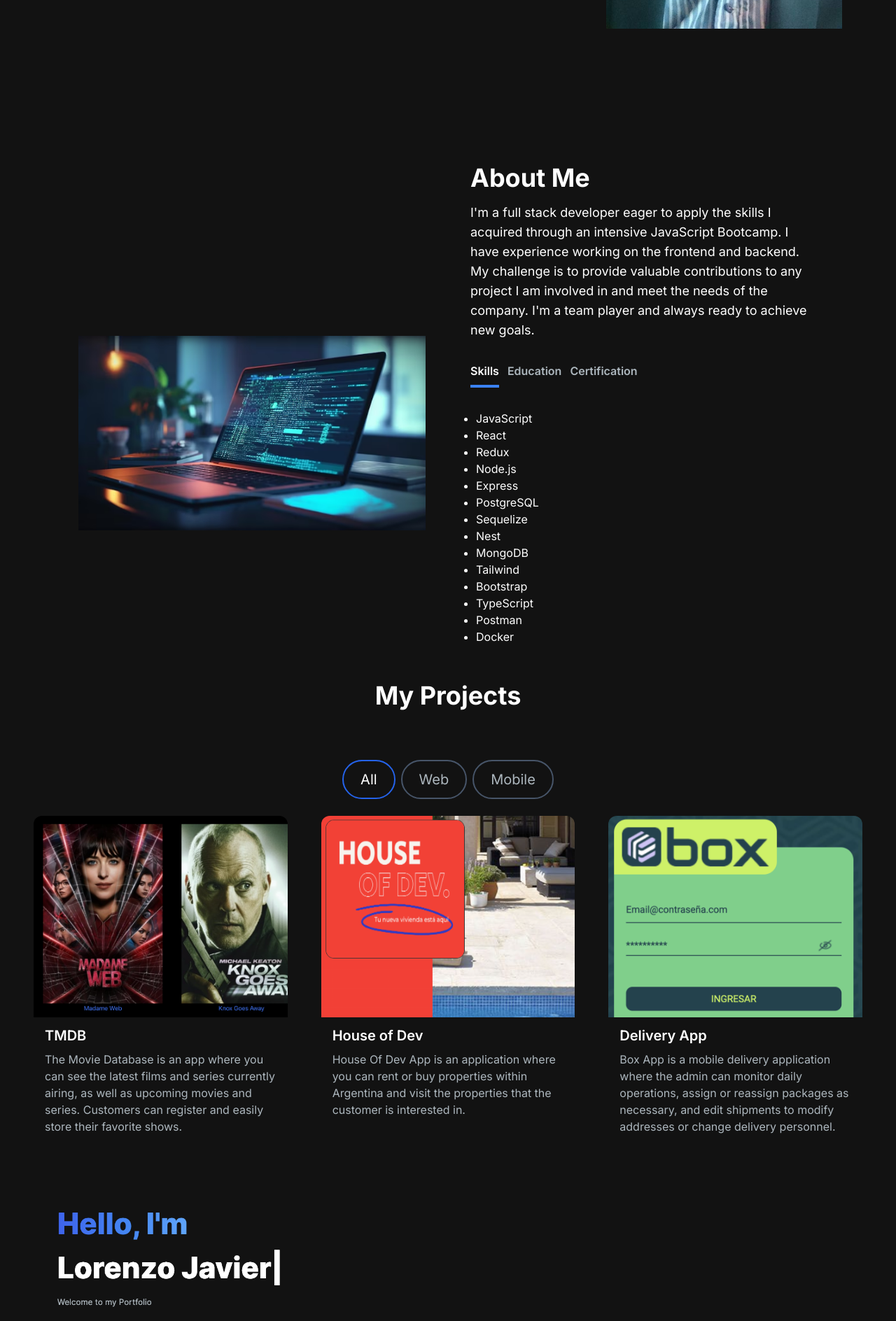
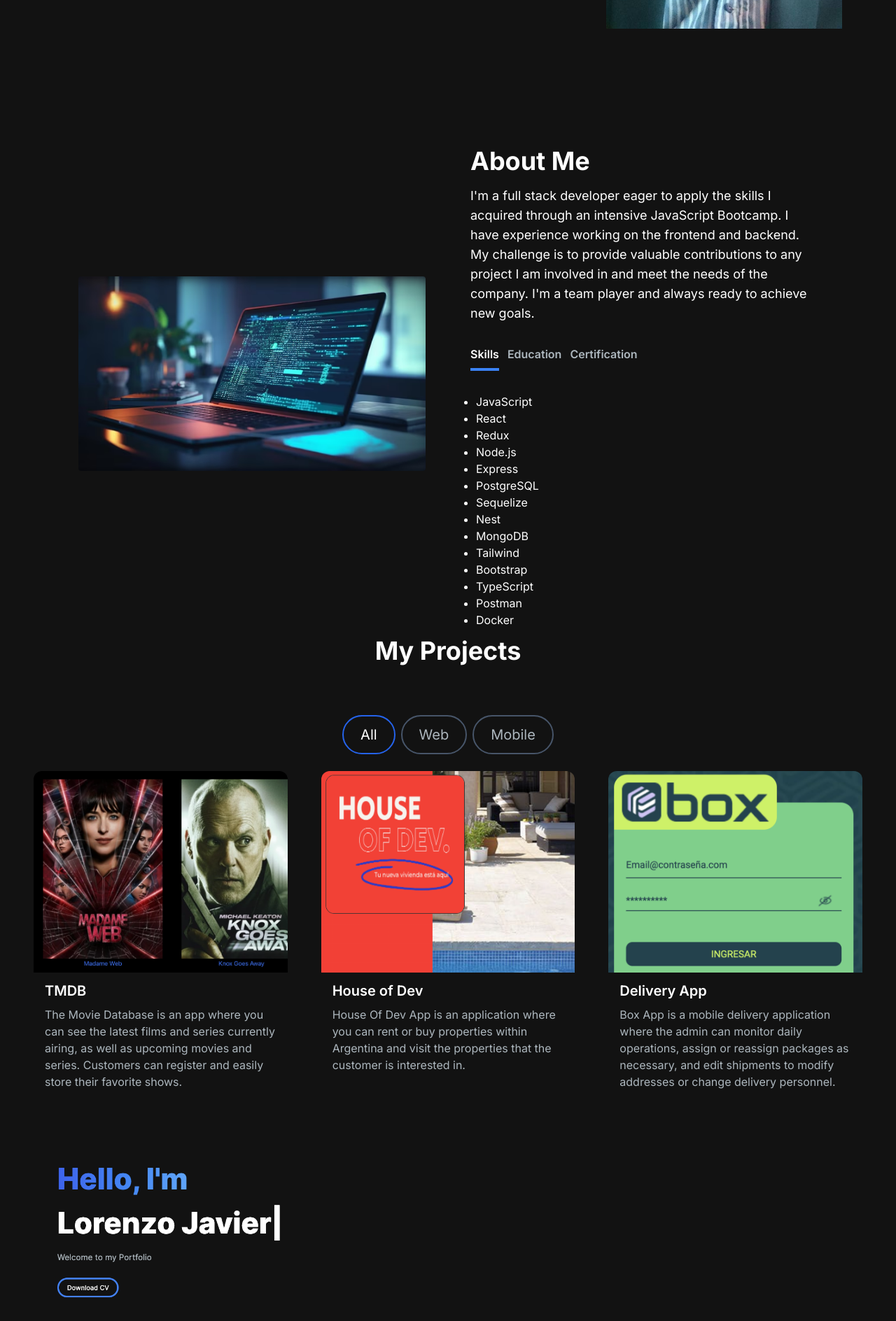
Before and after one commit to Javierdigital85/portfolioNextjs, a Next.js app in the folder portfolio-website/: page / in a window 1280 px wide. Shown: the part 760-2648 px from the top of the page at 70% size. Built offline with nearby package versions, Linux system fonts and the light colour scheme; no server answers.

Commit message:
fix (aboutSection , projectsSection):fix margins

```diff
--- a/portfolio-website/app/components/AboutSection.jsx
+++ b/portfolio-website/app/components/AboutSection.jsx
@@ -62,13 +62,13 @@
 
   return (
     <section className="text-white lg:h-[700px]" id="about">
-      <div className="md:grid md:grid-cols-2 gap-8 items-center py-8 px-4 xl:gap-16 sm:py-16 xl:px-16">
+      <div className="md:grid md:grid-cols-2 gap-8 items-center py-8 px-4 xl:gap-16 sm:py-16 xl:px-16 md:py-10">
         <Image
           src="/images/nuevaimagen.avif"
           width={900}
           height={900}
           alt="Lorenzo Javier Colodro's portrait"
-          className="rounded h-[850px] w-[650px] object-contain"
+          className="rounded object-contain"
         />
         <div className="mt-4 md:mt-0 text-left flex flex-col h-full">
           <h2 className="text-4xl font-bold mb-4 mt-10">About Me </h2>
--- a/portfolio-website/app/components/ProjectsSection.jsx
+++ b/portfolio-website/app/components/ProjectsSection.jsx
@@ -71,7 +71,7 @@
   };
 
   return (
-    <section className="mt-36">
+    <section>
       <h2
         id="projects"
         className="text-center text-4xl font-bold text-white mt-20 mb-8 md:mb-12"
```
